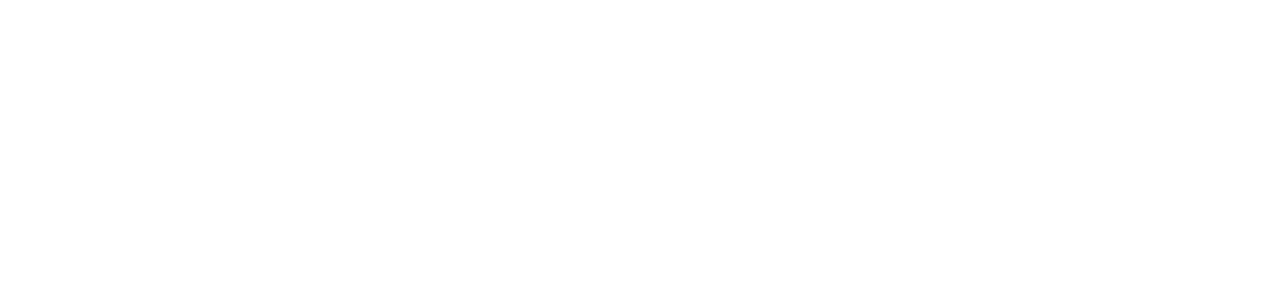
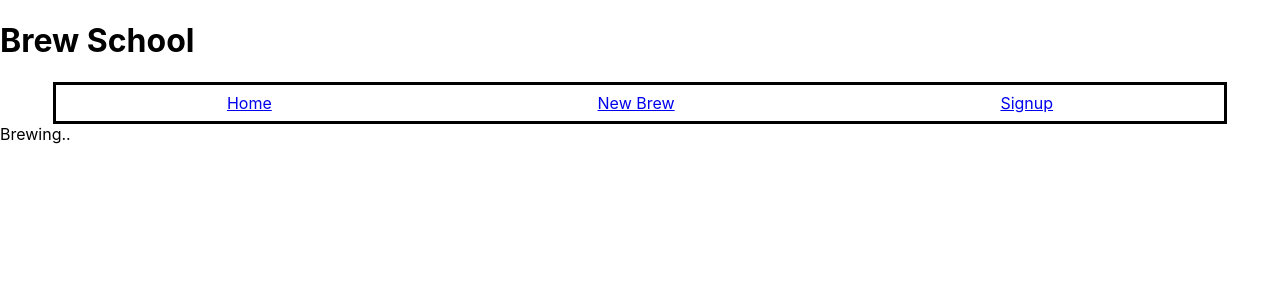
Before and after one commit to harrisongerst/brewSchool-frontend, a React (Create React App) app: page /recipe/1 in a window 1280 px wide. Before the commit this address had no page. Shown: the top 300 px of the page. Built offline with nearby package versions, Linux system fonts and the light colour scheme; no server answers.

Commit message:
pass data to show page and display title

```diff
--- a/src/index.js
+++ b/src/index.js
@@ -1,10 +1,10 @@
 import React from 'react';
 import ReactDOM from 'react-dom';
 import './index.css';
-import App from './App';
 import { BrowserRouter as Router} from "react-router-dom";
 import { Routes, Route } from "react-router-dom";
 import Home from './pages/Home'
+import Show from './pages/Show'
 
 const URL = "https://brew-school.herokuapp.com/"
 
@@ -12,9 +12,9 @@
   <Router>
   <React.StrictMode>
     <Routes>
-      <Route path="/" element={<Home URL={URL}/>}>
-
+      <Route path="/" element={<Home URL={URL} />}>
       </Route>
+      <Route path="/recipe/:ID" element={<Show URL={URL}/>} />
     </Routes>
   </React.StrictMode>
   </Router>,
--- a/src/pages/Home.js
+++ b/src/pages/Home.js
@@ -21,7 +21,7 @@
     const loaded = () => {
         return posts.map((post) => (
           <div key={post._id}>
-            <Link to={`/posts/${post._id}`}>
+            <Link to={`/recipe/${post._id}`}>
               <h1>{post.title}</h1>
             </Link>
             <h3>{post.description}</h3>
--- a/src/pages/Show.js
+++ b/src/pages/Show.js
@@ -1,7 +1,32 @@
 import React from 'react'
+import { useState, useEffect } from 'react'
+import {useParams} from 'react-router-dom'
+import Header from '../components/Header'
 
-export default function Show() {
+export default function Show(props) {
+  const {ID} = useParams()
+  const [post, setPost] = useState(null);
+  const getPostDataByID = async () => {
+    const response = await fetch(props.URL + "posts/" + ID);
+    console.log(response)
+    const data = await response.json();
+    setPost(data);
+  }
+
+  useEffect(() => getPostDataByID(), []);
+
+  const loaded = () => {
+    return(<div>{post.title}</div>)
+  }
+
+  const notLoaded = () => {
+    return(<div>Brewing..</div>)
+  }
   return (
-    <div>Show</div>
+    <div>
+      <Header/>
+      {post ? loaded() : notLoaded()}
+
+    </div>
   )
 }
```
Also changed, not shown: src/components/Sidebar.js (added, +7 -0 lines).
